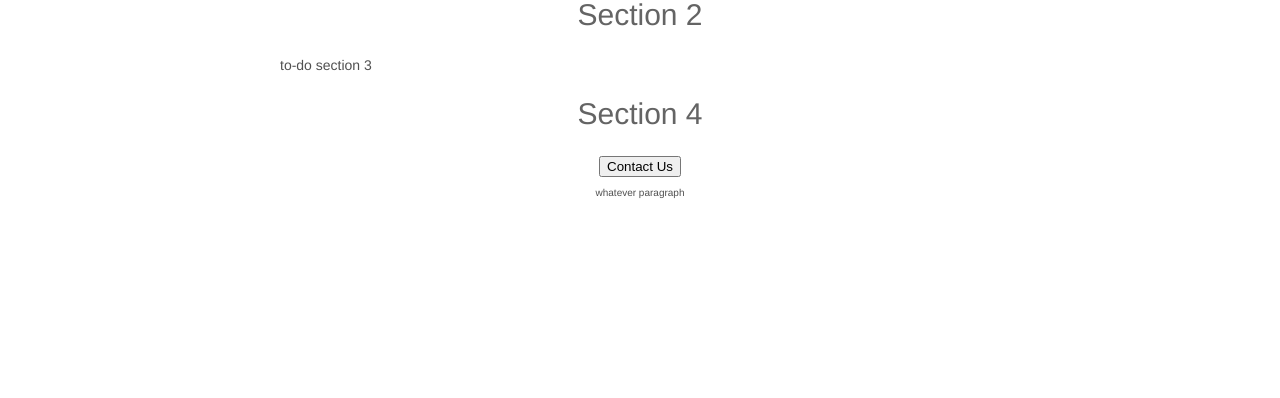
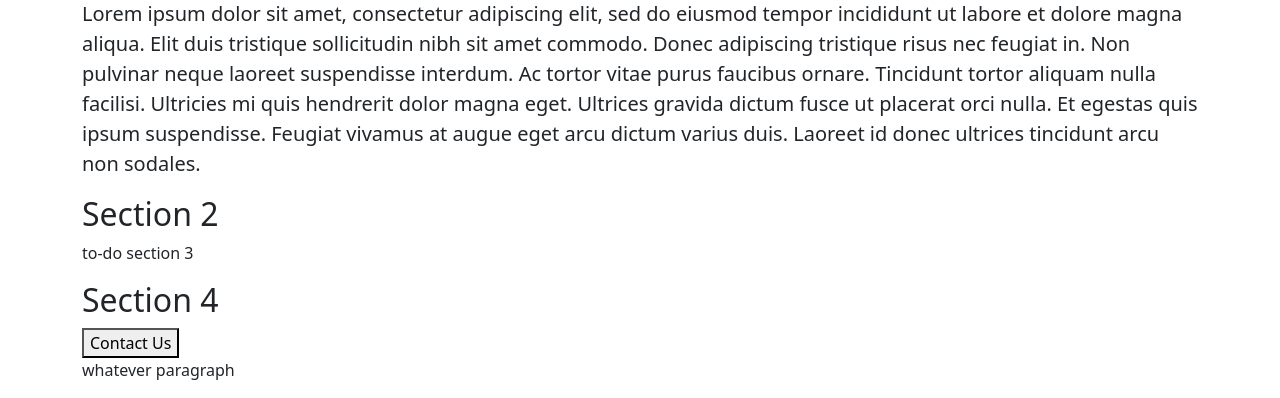
Before and after one commit to mf2431/career-website-v2, a Flask app: page / in a window 1280 px wide. Shown: the part 417-815 px from the top of the page. Before the commit the page ends 615 px from the top, so only its background shows below. Run offline with Flask 3, Linux system fonts and the light colour scheme.

Commit message:
1st version

```diff
--- a/templates/home.html
+++ b/templates/home.html
@@ -1,48 +1,26 @@
 <?DOCTYPE html>
 <html>
   <head>
+    <meta charset="utf-8">
+    <meta name="viewport" content="width=device-width, initial-scale=1">
+    <link href="https://cdn.jsdelivr.net/npm/bootstrap@5.3.0/dist/css/bootstrap.min.css" rel="stylesheet" integrity="sha384-9ndCyUaIbzAi2FUVXJi0CjmCapSmO7SnpJef0486qhLnuZ2cdeRhO02iuK6FUUVM" crossorigin="anonymous">
     <title>MF website</title>
     <style>
-      h1 {font-size: 40px;
-         font-family: helvetica;
-         font-weight: normal;
-         color: rgb(0,0,0);
-         text-align: center;}
-
-       h2 {font-size: 30px;
-         font-family: helvetica;
-         font-weight: normal;
-         color: rgb(100,100,100);
-         text-align: center;}
-
-      #banner {width: 100%;
-              height: 200px;
-              object-fit: cover;}
-
-      p {font-size: 14px;
-         font-family: helvetica;
-         font-weight: normal;
-         color: rgb(80,80,80);}
-
-      .smalltext {font-size: 10px;}
-
-      #container {max-width: 720px;
-                 margin: 0 auto 0 auto}
-
+      #banner {height: 360px; width: 100%; object-fit: cover;}
     </style>
   </head>
   <body>
-    <div id="container">
-      <h1>Hello this is my first website</h1>
-      <img id="banner" src="https://website-trial--mf2431.repl.co/static/banner.jpg">
-      <p>Lorem ipsum dolor sit amet, consectetur adipiscing elit, sed do eiusmod tempor incididunt ut labore et dolore magna aliqua. Elit duis tristique sollicitudin nibh sit amet commodo. Donec adipiscing tristique risus nec feugiat in. Non pulvinar neque laoreet suspendisse interdum. Ac tortor vitae purus faucibus ornare. Tincidunt tortor aliquam nulla facilisi. Ultricies mi quis hendrerit dolor magna eget. Ultrices gravida dictum fusce ut placerat orci nulla. Et egestas quis ipsum suspendisse. Feugiat vivamus at augue eget arcu dictum varius duis. Laoreet id donec ultrices tincidunt arcu non sodales.
+    <div class="container">
+      <h1 class="text-center">Hello this is my first website</h1>
+      <img class="img-fluid" id="banner" src="https://website-trial--mf2431.repl.co/static/banner.jpg">
+      <p class="lead">Lorem ipsum dolor sit amet, consectetur adipiscing elit, sed do eiusmod tempor incididunt ut labore et dolore magna aliqua. Elit duis tristique sollicitudin nibh sit amet commodo. Donec adipiscing tristique risus nec feugiat in. Non pulvinar neque laoreet suspendisse interdum. Ac tortor vitae purus faucibus ornare. Tincidunt tortor aliquam nulla facilisi. Ultricies mi quis hendrerit dolor magna eget. Ultrices gravida dictum fusce ut placerat orci nulla. Et egestas quis ipsum suspendisse. Feugiat vivamus at augue eget arcu dictum varius duis. Laoreet id donec ultrices tincidunt arcu non sodales.
       </p>
       <h2>Section 2</h2>
       <p>to-do section 3</p>
       <h2>Section 4</h2>
-      <div style="text-align:center;">
+      <div>
       <button>Contact Us</button>
-        <p class="smalltext">whatever paragraph</p>
+        <p>whatever paragraph</p>
       </div>
     </div>
   </body>
```
